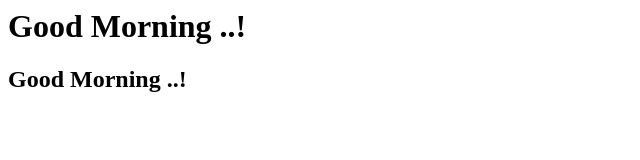
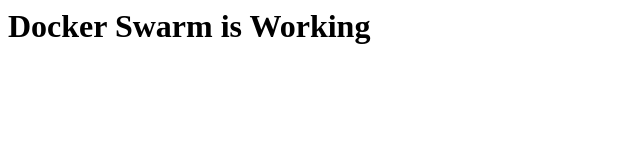
Before and after one commit to STARDITISS/myrepo, a plain HTML site: page index.html in a window 1280 px wide. Shown: the whole page, without its empty margins (0-640 px from the left). Drawn offline with Linux system fonts and the light colour scheme.

Commit message:
Dockerswarm

```diff
--- a/index.html
+++ b/index.html
@@ -1,2 +1 @@
-<h1> Good Morning ..! </h1>
-<h2> Good Morning ..! </h2>
+<h1> Docker Swarm is Working </h1>
```
